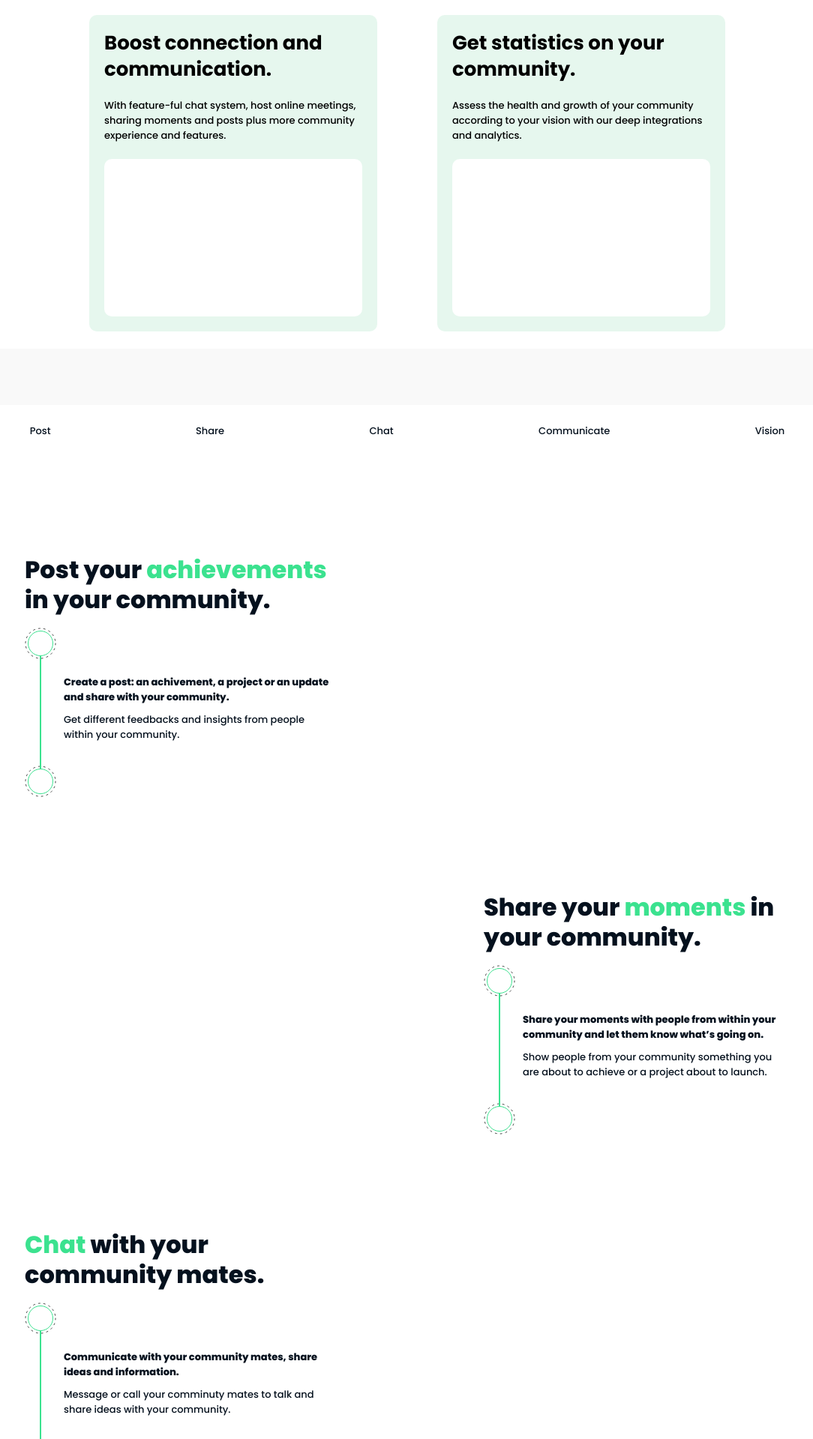
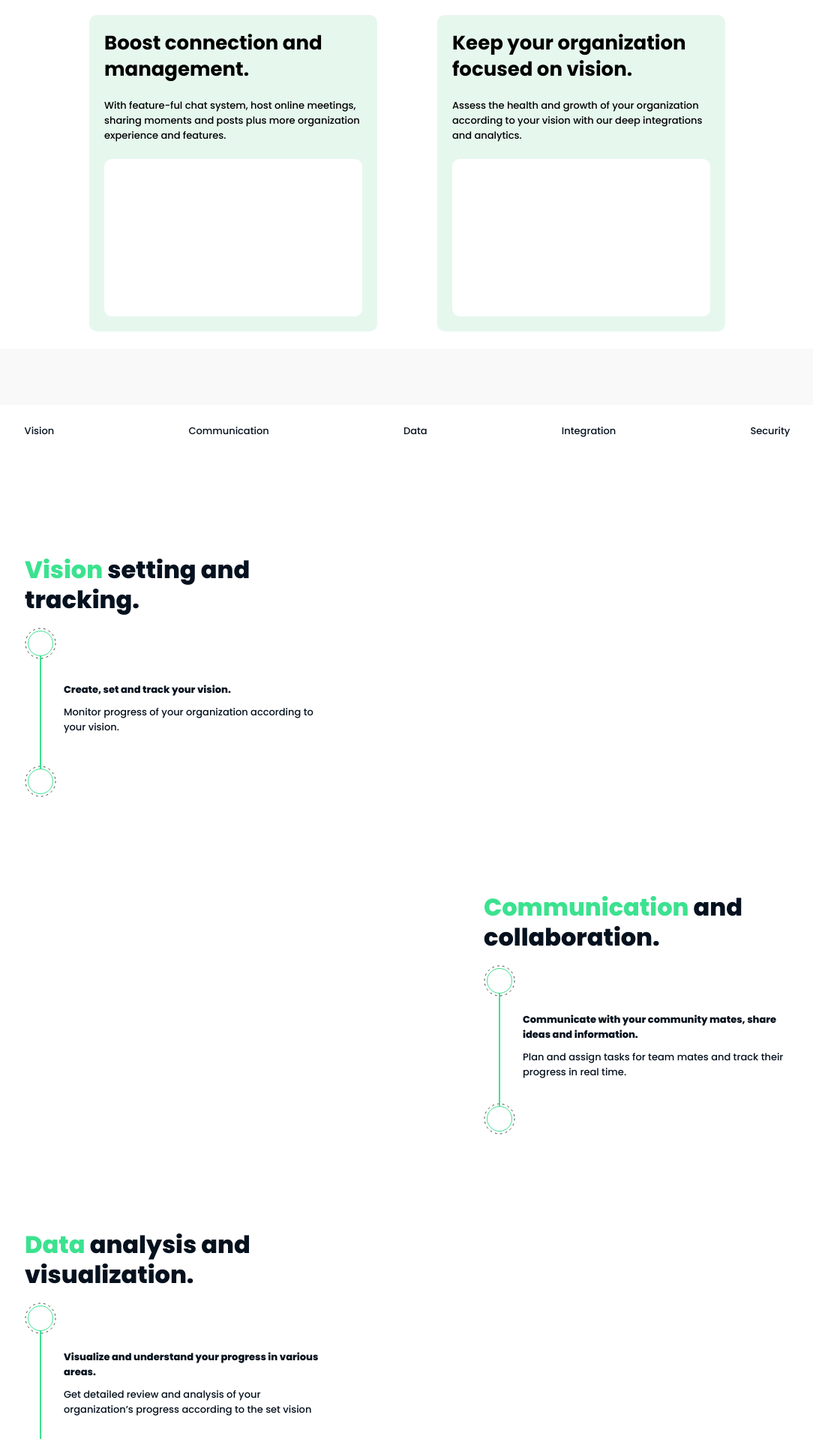
Before and after one commit to aamines/frontend, a React (Create React App) app: page / in a window 1280 px wide. Shown: the part 780-2699 px from the top of the page at 75% size, without its empty margins (97-1181 px from the left). Built offline with nearby package versions, Linux system fonts and the light colour scheme; no server answers.

Commit message:
new content

```diff
--- a/src/components/main/about.jsx
+++ b/src/components/main/about.jsx
@@ -20,37 +20,34 @@ const About = () => {
     <Container>
       <div className={scrolled ? "shadow nav" : "nav"} ref={nav}>
         <Link activeClass="current" smooth spy to="post">
-          Post
+          Vision
         </Link>
         <Link activeClass="current" smooth spy to="share">
-          Share
+          Communication
         </Link>
         <Link activeClass="current" smooth spy to="chat">
-          Chat
+          Data
         </Link>
         <Link activeClass="current" smooth spy to="communicate">
-          Communicate
+          Integration
         </Link>
         <Link activeClass="current" smooth spy to="community">
-          Vision
+          Security
         </Link>
       </div>
       <div className="container">
         <div className="row" id="post">
           <div className="content">
             <p className="header">
-              Post your <span>achievements</span> in your community.
+              <span>Vision</span> setting and tracking.
             </p>
             <div className="down">
               <img src="/icons/line.svg" alt="line" />
               <div className="para">
-                <p className="bold">
-                  Create a post: an achivement, a project or an update and share
-                  with your community.
-                </p>
+                <p className="bold">Create, set and track your vision.</p>
                 <p>
-                  Get different feedbacks and insights from people within your
-                  community.
+                  Monitor progress of your organization according to your
+                  vision.
                 </p>
               </div>
             </div>
@@ -61,27 +58,7 @@ const About = () => {
           <div className="visual"></div>
           <div className="content">
             <p className="header">
-              Share your <span>moments</span> in your community.
-            </p>
-            <div className="down">
-              <img src="/icons/line.svg" alt="line" />
-              <div className="para">
-                <p className="bold">
-                  Share your moments with people from within your community and
-                  let them know what’s going on.
-                </p>
-                <p>
-                  Show people from your community something you are about to
-                  achieve or a project about to launch.
-                </p>
-              </div>
-            </div>
-          </div>
-        </div>
-        <div className="row" id="chat">
-          <div className="content">
-            <p className="header">
-              <span>Chat</span> with your community mates.
+              <span>Communication</span> and collaboration.
             </p>
             <div className="down">
               <img src="/icons/line.svg" alt="line" />
@@ -91,8 +68,27 @@ const About = () => {
                   information.
                 </p>
                 <p>
-                  Message or call your comminuty mates to talk and share ideas
-                  with your community.
+                  Plan and assign tasks for team mates and track their progress
+                  in real time.
+                </p>
+              </div>
+            </div>
+          </div>
+        </div>
+        <div className="row" id="chat">
+          <div className="content">
+            <p className="header">
+              <span>Data</span> analysis and visualization.
+            </p>
+            <div className="down">
+              <img src="/icons/line.svg" alt="line" />
+              <div className="para">
+                <p className="bold">
+                  Visualize and understand your progress in various areas.
+                </p>
+                <p>
+                  Get detailed review and analysis of your organization’s
+                  progress according to the set vision
                 </p>
               </div>
             </div>
@@ -103,17 +99,15 @@ const About = () => {
           <div className="visual"></div>
           <div className="content">
             <p className="header">
-              <span>Communicate</span> with your community mates.
+              <span>Integration</span> with other tools.
             </p>
             <div className="down">
               <img src="/icons/line.svg" alt="line" />
               <div className="para">
-                <p className="bold">
-                  Send a notice or a communique to everyone in your commounity.
-                </p>
+                <p className="bold">Need to connect to third party app!?</p>
                 <p>
-                  Give announcements and reminders to people within your
-                  community.
+                  Integrate and use third party apps directly from your
+                  organization’s workspace.
                 </p>
               </div>
             </div>
@@ -122,17 +116,18 @@ const About = () => {
         <div className="row" id="community">
           <div className="content">
             <p className="header">
-              Get well detailed insights over the <span>Vision</span>.
+              <span>Security</span> and data privacy.
             </p>
             <div className="down">
               <img src="/icons/line.svg" alt="line" />
               <div className="para">
                 <p className="bold">
-                  Projectia will assess your community according to your vision.
+                  We care about the security of your data and privacy.
                 </p>
                 <p>
-                  Projectia will provide insights to help you improve and manage
-                  your community life.
+                  With data privacy being a major concern for many
+                  organizations, Our platform is built with security and privacy
+                  in mind.
                 </p>
               </div>
             </div>
--- a/src/components/main/founder.jsx
+++ b/src/components/main/founder.jsx
@@ -6,10 +6,9 @@ const Founder = () => {
     <Container>
       <div className="content">
         <p className="para">
-          <span>Projectia</span> is a great online platform for communities to
-          boost connection and management, with the deep integration and
-          analytics from OrcasAI, the platform will keep the community
-          on-vision.
+          Using advanced AI algorithms, we generate insightful analysis and
+          visualization to help organizations achieve both operational and
+          successful outcomes. thus keeping them focused on their vision.
         </p>
         <p>Byiringiro saad</p>
         <p className="position">Founder, CEO of Mines</p>
@@ -37,7 +36,7 @@ const Container = styled.div`
   }
 
   .content {
-    width: 43%;
+    width: 45%;
     height: 100%;
     display: flex;
     flex-direction: column;
--- a/src/components/main/hero.jsx
+++ b/src/components/main/hero.jsx
@@ -13,7 +13,7 @@ const Hero = () => {
           <div className="header">
             <p>Let's keep your</p>
             <div className="down">
-              <p>Community</p>
+              <p>Organization</p>
               <div className="words">
                 <span>managed.</span>
                 <span>connected.</span>
--- a/src/components/main/some.jsx
+++ b/src/components/main/some.jsx
@@ -10,17 +10,17 @@ const Some = () => {
       </div>
       <div className="content">
         <div className="box">
-          <p className="head">Boost connection and communication.</p>
+          <p className="head">Boost connection and management.</p>
           <p className="para">
             With feature-ful chat system, host online meetings, sharing moments
-            and posts plus more community experience and features.
+            and posts plus more organization experience and features.
           </p>
           <div className="image"></div>
         </div>
         <div className="box">
-          <p className="head">Get statistics on your community.</p>
+          <p className="head">Keep your organization focused on vision.</p>
           <p className="para">
-            Assess the health and growth of your community according to your
+            Assess the health and growth of your organization according to your
             vision with our deep integrations and analytics.
           </p>
           <div className="image"></div>
```
